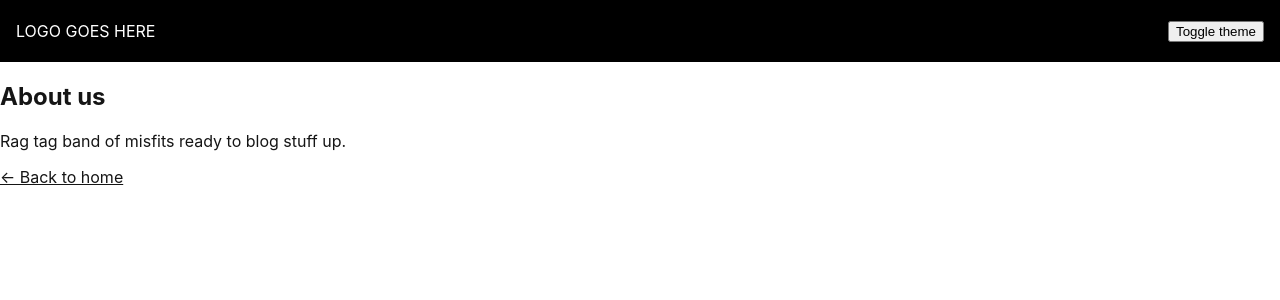
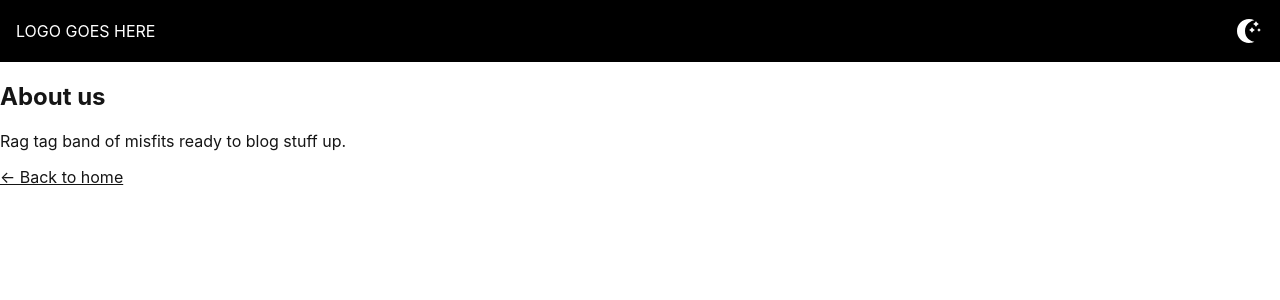
Before and after one commit to somedevsdo/blog, a Next.js app: page /about in a window 1280 px wide. Shown: the top 300 px of the page. Built offline with nearby package versions, Linux system fonts and the light colour scheme.

Commit message:
Use icons for the theme toggle

```diff
--- a/components/Layout/Layout.module.scss
+++ b/components/Layout/Layout.module.scss
@@ -9,6 +9,14 @@
   width: 100%;
 
   .button {
+    background-color: transparent;
+    border: 0;
+    border-radius: 0.25rem;
     cursor: pointer;
+    display: inline-block;
+    fill: #fff;
+    font-size: 0;
+    margin: 0;
+    padding: 0.2rem;
   }
 }
--- a/components/Layout/Layout.tsx
+++ b/components/Layout/Layout.tsx
@@ -21,6 +21,56 @@ const Layout = (props: Props): JSX.Element => {
   const { children } = props;
   const { resolvedTheme, setTheme } = useTheme();
 
+  let themeIcon: JSX.Element;
+  if (resolvedTheme === "dark") {
+    themeIcon = (
+      <svg
+        aria-labelledby="theme-light"
+        height="24"
+        viewBox="0 0 24 24"
+        width="24"
+        xmlns="http://www.w3.org/2000/svg"
+      >
+        <title id="theme-light">Switch to light mode</title>
+        <path
+          d="M4.069 13h-4.069v-2h4.069c-.041.328-.069.661-.069
+    1s.028.672.069 1zm3.034-7.312l-2.881-2.881-1.414 1.414 2.881
+    2.881c.411-.529.885-1.003 1.414-1.414zm11.209 1.414l2.881-2.881-1.414-1.414-2.881
+    2.881c.528.411 1.002.886 1.414 1.414zm-6.312-3.102c.339 0 .672.028 1
+    .069v-4.069h-2v4.069c.328-.041.661-.069 1-.069zm0 16c-.339
+    0-.672-.028-1-.069v4.069h2v-4.069c-.328.041-.661.069-1 .069zm7.931-9c.041.328.069.661.069
+    1s-.028.672-.069 1h4.069v-2h-4.069zm-3.033 7.312l2.88 2.88
+    1.415-1.414-2.88-2.88c-.412.528-.886 1.002-1.415 1.414zm-11.21-1.415l-2.88 2.88
+    1.414 1.414 2.88-2.88c-.528-.411-1.003-.885-1.414-1.414zm2.312-4.897c0 2.206
+    1.794 4 4 4s4-1.794 4-4-1.794-4-4-4-4 1.794-4 4zm10 0c0 3.314-2.686
+    6-6 6s-6-2.686-6-6 2.686-6 6-6 6 2.686 6 6z"
+        />
+      </svg>
+    );
+  } else {
+    themeIcon = (
+      <svg
+        aria-labelledby="theme-dark"
+        height="24"
+        viewBox="0 0 24 24"
+        width="24"
+        xmlns="http://www.w3.org/2000/svg"
+      >
+        <title id="theme-dark">Switch to dark mode</title>
+        <path
+          d="M12 10.999c1.437.438 2.562 1.564 2.999 3.001.44-1.437 1.565-2.562
+              3.001-3-1.436-.439-2.561-1.563-3.001-3-.437 1.436-1.562 2.561-2.999
+              2.999zm8.001.001c.958.293 1.707 1.042 2 2.001.291-.959 1.042-1.709
+              1.999-2.001-.957-.292-1.707-1.042-2-2-.293.958-1.042 1.708-1.999
+              2zm-1-9c-.437 1.437-1.563 2.562-2.998 3.001 1.438.44 2.561 1.564
+              3.001 3.002.437-1.438 1.563-2.563 2.996-3.002-1.433-.437-2.559-1.564-2.999-3.001zm-7.001
+              22c-6.617 0-12-5.383-12-12s5.383-12 12-12c1.894 0 3.63.497
+              5.37 1.179-2.948.504-9.37 3.266-9.37 10.821 0 7.454 5.917 10.208
+              9.37 10.821-1.5.846-3.476 1.179-5.37 1.179z"
+        />
+      </svg>
+    );
+  }
   return (
     <div>
       <Head>
@@ -43,7 +93,7 @@ const Layout = (props: Props): JSX.Element => {
           onClick={(): void => setTheme(resolvedTheme === "light" ? "dark" : "light")}
           type="button"
         >
-          Toggle theme
+          {themeIcon}
         </button>
       </nav>
       {children}
```
